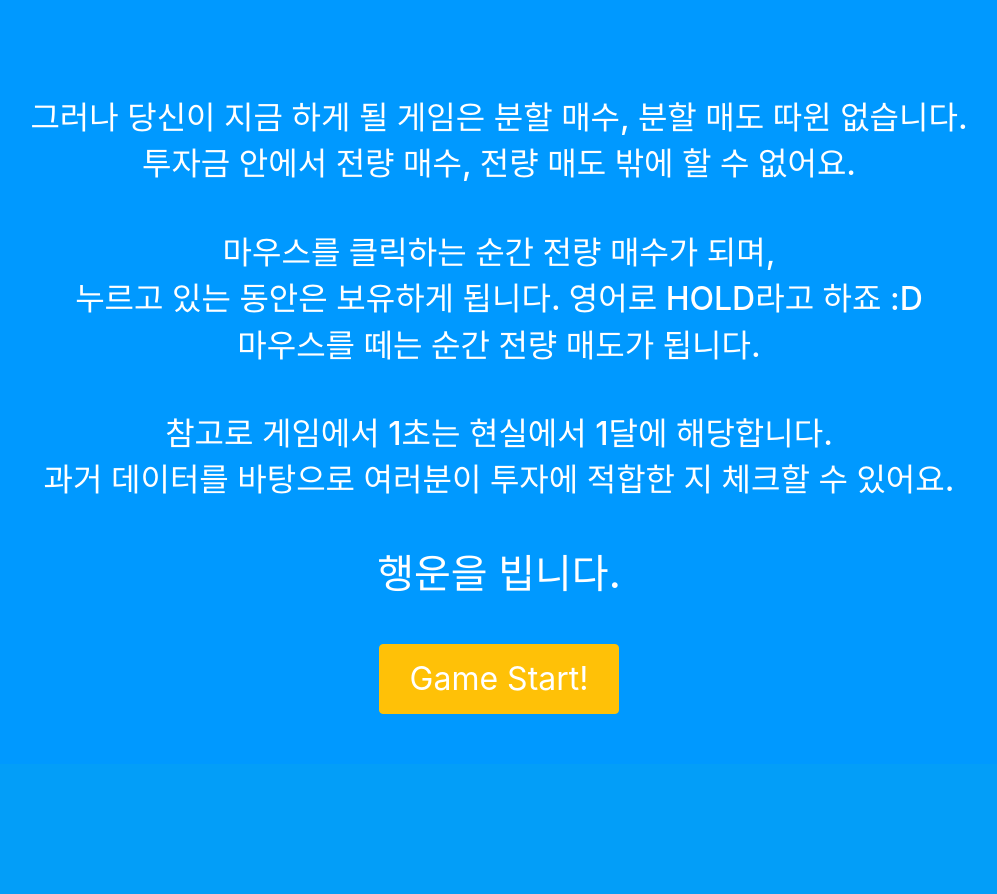
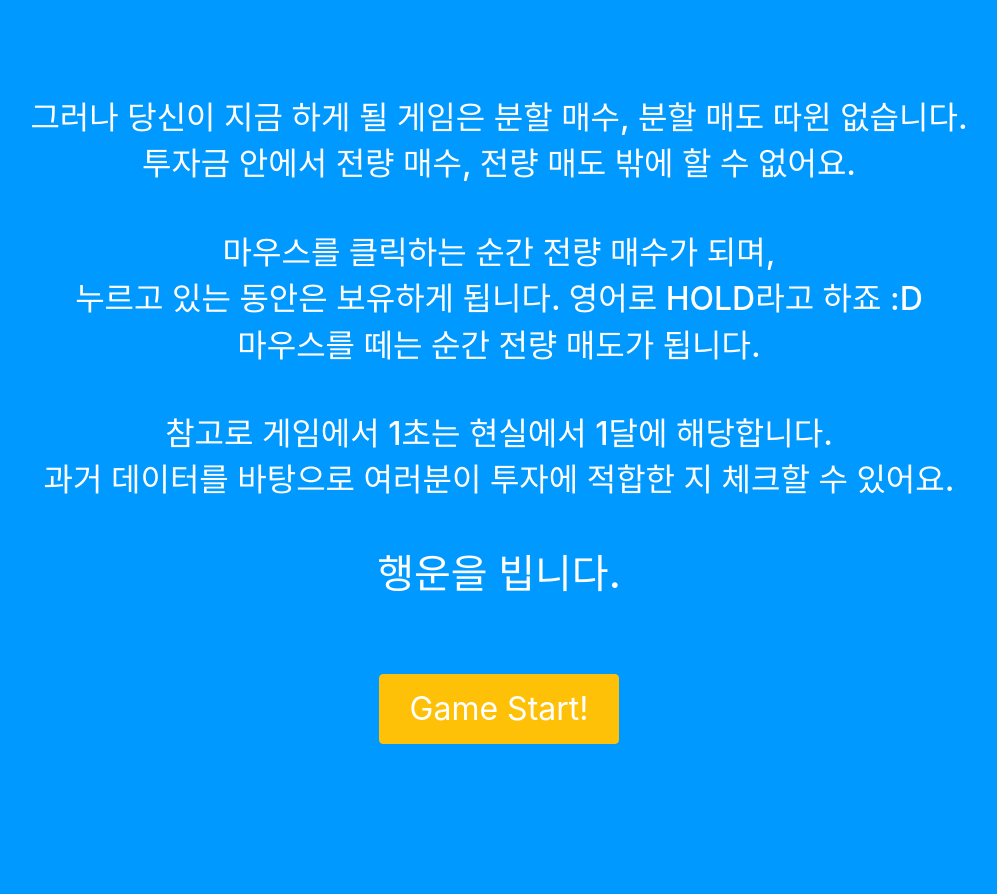
Before and after one commit to pirogramming/YoungCha_x2, a Django app: template data/templates/data/index.html in a window 1280 px wide. Shown: the part 1265-2159 px from the top of the page, without its empty margins (141-1138 px from the left). Before the commit the page ends 1979 px from the top, so only its background shows below. Run offline with Django 3.2, Linux system fonts and the light colour scheme; the template is opened without the code that fills it, so the values that code supplies are empty; some libraries are stand-ins or nearby versions.

Commit message:
button 재수정

```diff
--- a/data/templates/data/index.html
+++ b/data/templates/data/index.html
@@ -114,7 +114,7 @@
                 <h1>행운을 빕니다.</h1>
                 </p>
                 <div class="col-sm-12 col-xs-6 up_page_content">
-                    <button type="button" class="btn btn-warning" onclick="location.href='{% url 'data:data_home' %}'" style="color:white; font-size: 2em; margin-top:30px; padding:10px 30px;">Game Start!</button>
+                    <button type="button" class="btn btn-warning" onclick="location.href='{% url 'data:data_home' %}'" style="color:white; font-size: 2em; margin-top:60px; padding:10px 30px; margin-bottom: 100px">Game Start!</button>
                 </div>
             </div>
         </div>
```
